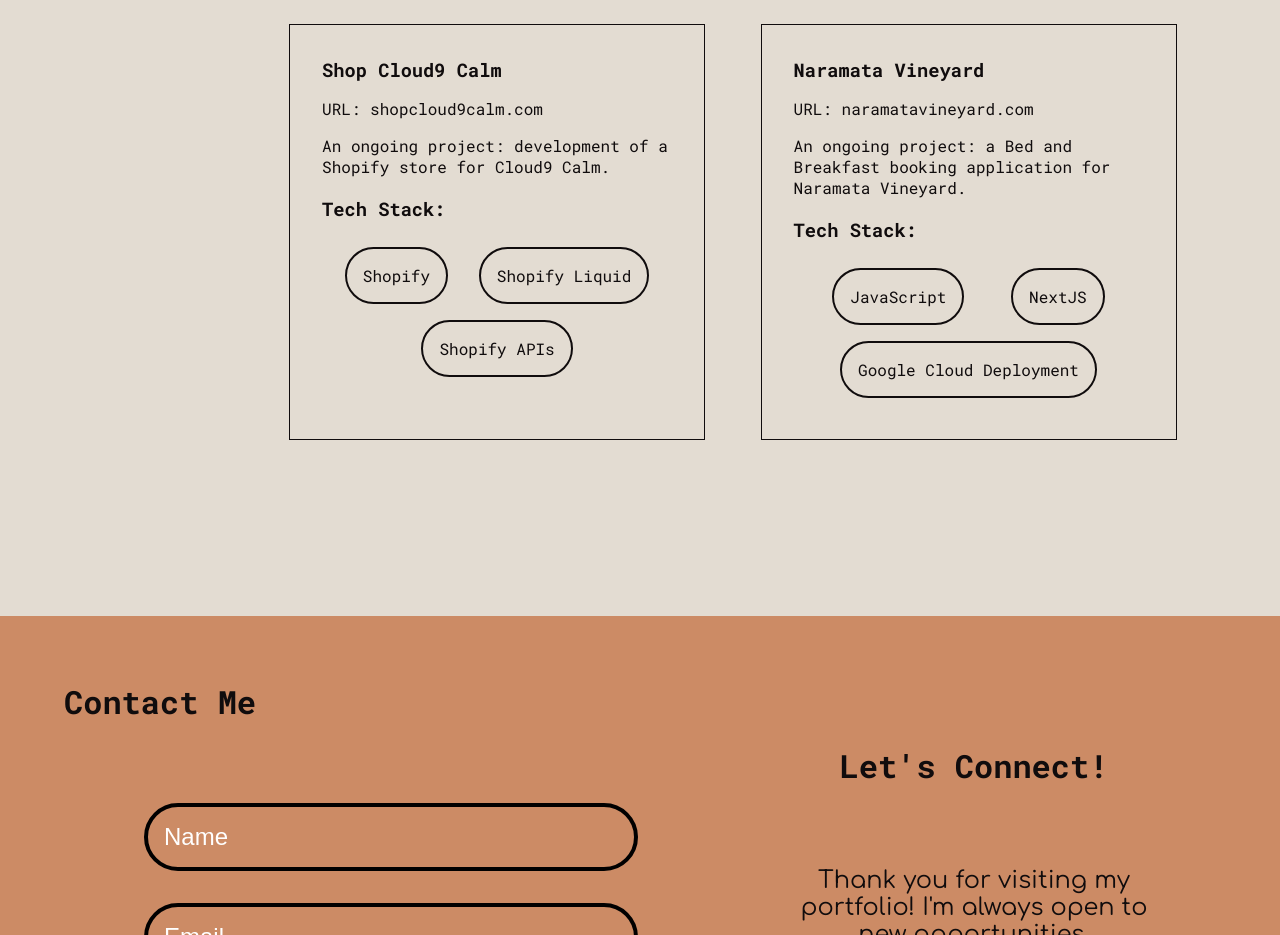
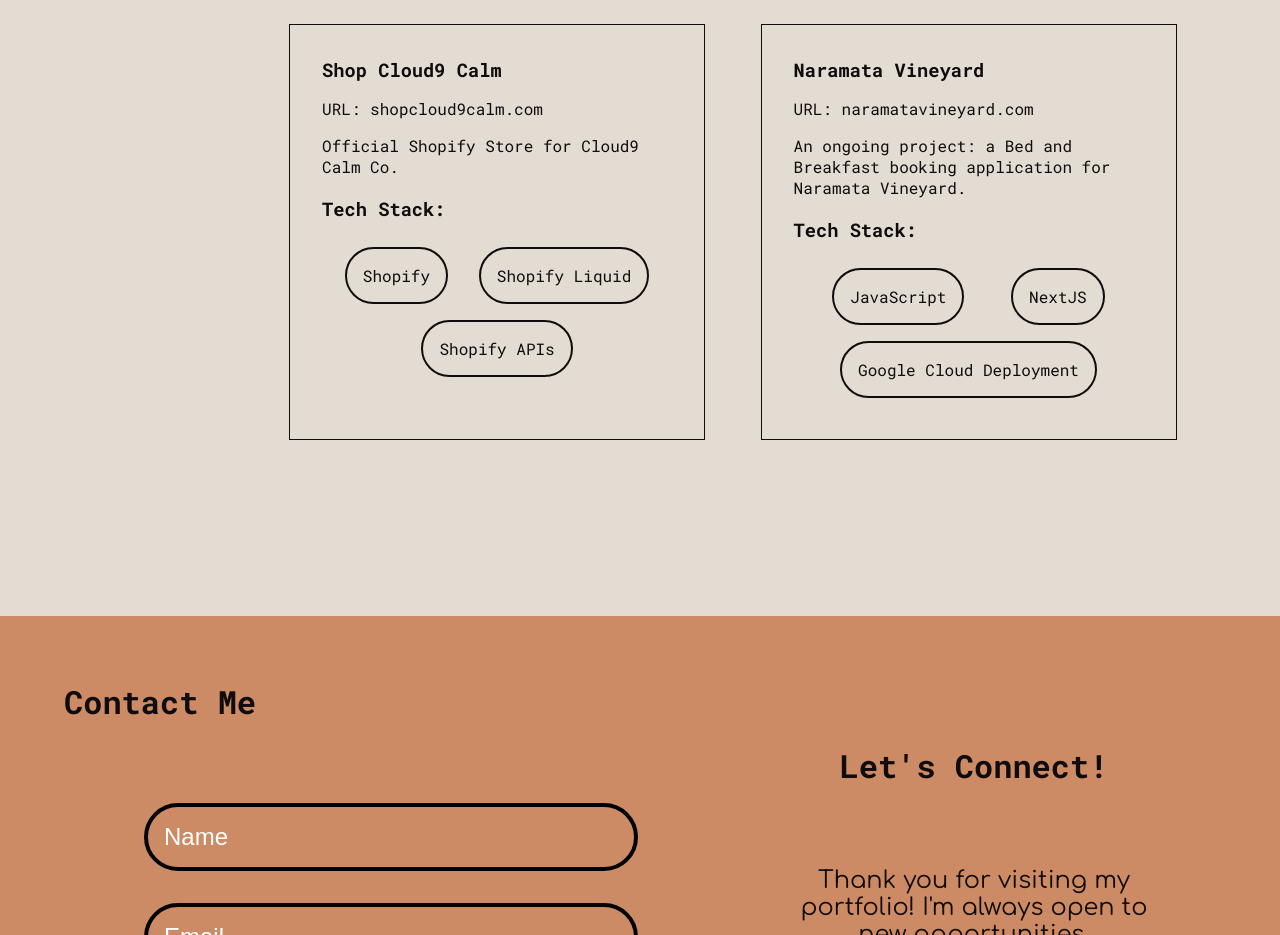
Before and after one commit to Cloud9Calm/erin-cronie-portfolio-2.0, a React (Create React App) app: page /contact in a window 1280 px wide. Shown: the part 3600-4535 px from the top of the page. Built offline with nearby package versions, Linux system fonts and the light colour scheme; no server answers.

Commit message:
projects and social media updated

```diff
--- a/src/components/SocialMedia/SocialMedia.jsx
+++ b/src/components/SocialMedia/SocialMedia.jsx
@@ -11,7 +11,7 @@
                 <li className='social-media__list-item'>
                     <a
                         className='social-media__link'
-                        href="https://github.com/erincronie"
+                        href="https://github.com/cloud9calm"
                         target="_blank"
                         rel="noopener noreferrer">
                             Find my GitHub
@@ -21,7 +21,7 @@
                 <li className='social-media__list-item'>
                     <a
                         className='social-media__link'
-                        href="https://www.instagram.com/cloud9calm"
+                        href="https://www.instagram.com/cloud9calmco"
                         target="_blank"
                         rel="noopener noreferrer">
                             Follow me on Instagram
--- a/src/data/projects.json
+++ b/src/data/projects.json
@@ -15,7 +15,7 @@
     {
         "title": "Shop Cloud9 Calm",
         "url": "shopcloud9calm.com",
-        "description": "An ongoing project: development of a Shopify store for Cloud9 Calm.",
+        "description": "Official Shopify Store for Cloud9 Calm Co.",
         "techStack": ["Shopify", "Shopify Liquid", "Shopify APIs"]
     },
     {
```
